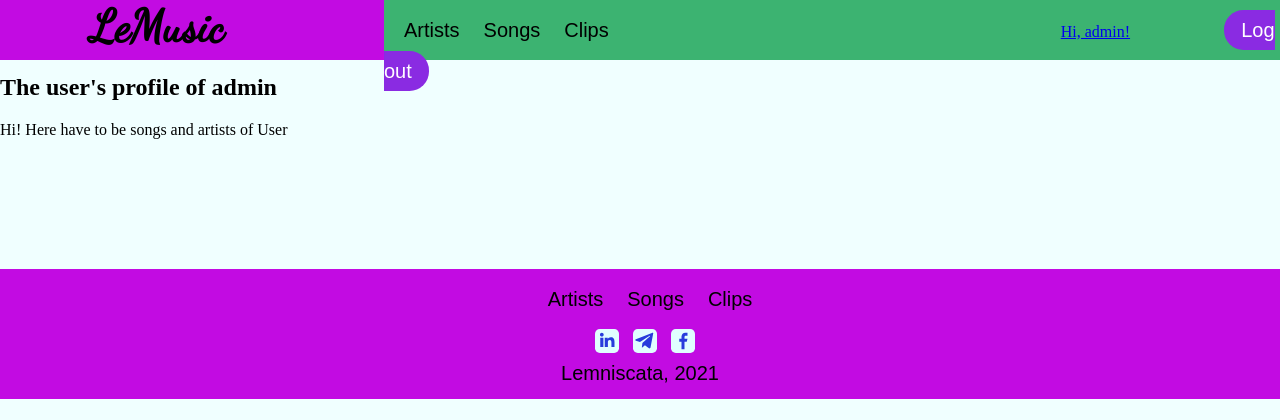
After one commit to 1emniscata/music, a Django app: page /accounts/profile/ in a window 1280 px wide. The commit adds this page. Shown: the top 420 px of the page. Run offline with Django 3.2, Linux system fonts and the light colour scheme; a user stored in the database is signed in; some libraries are stand-ins or nearby versions; some web fonts are replaced.

Commit message:
add MyUser, profile

```diff
--- a/musicsite/lemni/admin.py
+++ b/musicsite/lemni/admin.py
@@ -1,6 +1,7 @@
 from django.contrib import admin
-from .models import Genre, Artist, Clip, Song
+from .models import Genre, Artist, Clip, Song, MyUser
 
+admin.site.register(MyUser)
 
 class GenreAdmin(admin.ModelAdmin):
     list_display = ['name', 'slug']
@@ -25,7 +26,7 @@ class SongAdmin(admin.ModelAdmin):
     list_display = ['name', 'cover', 'release_date', 'description', 'lyrics']
     list_display_links = ['name']
     search_fields = ['name', 'artist', 'feature']
-    # prepopulated_fields = {'slug': ('artist', 'name')}
+    prepopulated_fields = {'slug': ('artist', 'name')}
 
 
 admin.site.register(Song, SongAdmin)
--- a/musicsite/lemni/models.py
+++ b/musicsite/lemni/models.py
@@ -1,3 +1,4 @@
+from django.contrib.auth.models import AbstractUser
 from django.db import models
 from django.urls import reverse
 
@@ -30,7 +31,7 @@ class Clip(models.Model):
 
 class Song(models.Model):
     name = models.CharField(max_length=55)
-    # slug = models.SlugField(max_length=100, db_index=True, unique=True)
+    slug = models.SlugField(max_length=100, db_index=True, unique=True)
     artist = models.ManyToManyField('Artist', related_name='artist')
     feature = models.ManyToManyField('Artist', related_name='feature', blank=True)
     cover = models.ImageField(upload_to='covers')
@@ -50,6 +51,7 @@ class Song(models.Model):
 
     def get_absolute_url(self):
         return reverse('lemni:song_detail', args=[self.slug])
+
 
 
 class Artist(models.Model):
@@ -74,3 +76,10 @@ class Artist(models.Model):
 
     def get_absolute_url(self):
         return reverse('lemni:artist_detail', args=[self.id, self.slug])
+
+class MyUser(AbstractUser):
+    is_activated = models.BooleanField(default=True, db_index=True, verbose_name='Passed activation')
+    send_messages = models.BooleanField(default=True, verbose_name='Receiving of email notifications')
+
+    class Meta(AbstractUser.Meta):
+        pass
--- a/musicsite/lemni/static/css/artists_list.css
+++ b/musicsite/lemni/static/css/artists_list.css
@@ -11,6 +11,7 @@
 .artists_list {
     margin-right: 30px;
     padding-right: 30px;
+    margin-bottom: 56px;
     /* width: 300px; */
     /* justify-content: center; */
 }
--- a/musicsite/lemni/templates/lemni/base.html
+++ b/musicsite/lemni/templates/lemni/base.html
@@ -36,8 +36,8 @@
 
                 <div class="wrapper-btn">
                     {% if user.is_authenticated%}
-                        <span>Hi, {{ user.username }}!</span>
-                        <a class="Log_out" href="{% url 'lemni:logout'%}">Log out</a>
+                        <a class='profile' href="{% url 'lemni:profile' %}"><span>Hi, {{ user.username }}!</span></a>
+                        <a class="Log_out" href="{% url 'lemni:logout' %}">Log out</a>
                     {% else %}
                         <a href="{% url 'lemni:artists_list' %}" class='Sign_up'>Sign up</a>
                         <a href="{% url 'lemni:login' %}" class='Log_in'>Log in</a>
--- a/musicsite/lemni/templates/lemni/song_detail.html
+++ b/musicsite/lemni/templates/lemni/song_detail.html
@@ -7,7 +7,7 @@
         <img src="{{ song.cover.url }}" alt="" class="cover">
         <div class="description">
             <h1 class="name">Name: {{ song.name }}</h1>
-            <div class="artist">Artist: {{ song.artist }}</div>
+            <div class="artist">Artist: {{ song.artist.alias }}</div>
             <div class="feature">Feature: </div>
             <div class="release_date">Release date: {{ song.release_date}}</div>
             <div class="genres">Genres: {{ song.genre }}</div>
--- /dev/null
+++ b/musicsite/lemni/templates/user/profile.html
@@ -0,0 +1,13 @@
+{% extends 'lemni/base.html' %}
+{% load static %}
+{% block title %}Profile{% endblock %}
+{% block content%}
+    <h2 class="title">The user's profile of {{ user.username }}</h2>
+    {% if user.first_name  and user.last_name %}
+        <span class="greeting">Hi, {{ user.first_name }}  {{ user.last_name }}!</span>
+    {% else %}
+        <span class="greeting">Hi!</span>
+
+    <span>Here have to be songs and artists of User</span>
+    {%endif%}
+{% endblock %}
--- a/musicsite/lemni/urls.py
+++ b/musicsite/lemni/urls.py
@@ -1,14 +1,16 @@
 from django.contrib.auth.views import LogoutView
 from django.urls import path
 from . import views
-from .views import ArtistsView, ArtistDetail, main, SongsView, ClipsView, LemniLoginView, ArtistSongsView, SongDetail
+from .views import ArtistsView, ArtistDetail, main, SongsView, ClipsView, LemniLoginView, ArtistSongsView, SongDetail, \
+    profile
 
 app_name = 'lemni'
 
 urlpatterns = [
     path('', main, name='main'),
     path('accounts/login/', LemniLoginView.as_view(), name='login'),
-    path('accounts/logout', LogoutView.as_view(next_page='lemni:main'), name='logout'),
+    path('accounts/logout/', LogoutView.as_view(next_page='lemni:main'), name='logout'),
+    path('accounts/profile/', profile, name='profile'),
     path('artists/', ArtistsView.as_view(), name='artists_list'),
     path(r'^(?P<id>\d+)/(?P<slug>[-\w]+)/$' , ArtistDetail.as_view(), name='artist_detail'),
     path('songs/', SongsView.as_view(), name='songs_list'),
--- a/musicsite/lemni/views.py
+++ b/musicsite/lemni/views.py
@@ -1,3 +1,4 @@
+from django.contrib.auth.decorators import login_required
 from django.contrib.auth.views import LoginView
 from django.shortcuts import render, get_object_or_404
 from django.views.generic.base import View
@@ -70,3 +71,8 @@ class LemniLoginView(LoginView):
     template_name = 'user/login.html'
     # redirect_field_name = ''
     authentication_form = LoginForm
+
+
+@login_required
+def profile(request):
+    return render(request, 'user/profile.html')
```
Also changed, not shown: musicsite/musicsite/settings.py (+16 -1 lines), musicsite/db.sqlite3, musicsite/lemni/migrations/0001_initial.py, musicsite/lemni/migrations/0002_auto_20210111_1838.py (deleted), musicsite/lemni/migrations/0003_auto_20210129_1217.py (deleted), musicsite/media/artists/g-eazy_rOJTMg5.jpg (added), musicsite/media/covers/G-Eazy.jpeg_Tw55C8A.jpg (added).
